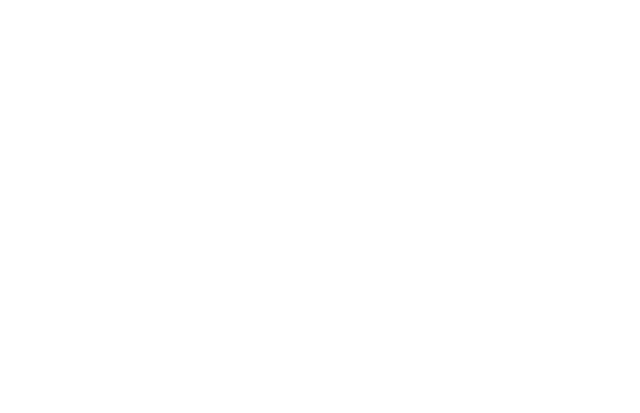
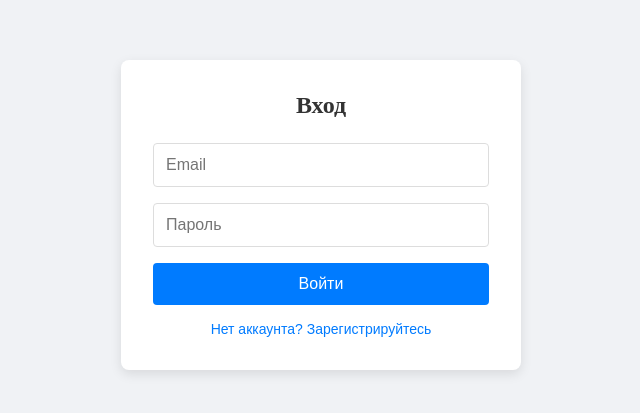
Before and after one commit to pitelinaksenia/writer, a React (Vite) app: page /auth in a window 1280 px wide. Before the commit this address had no page. Shown: the part 185-598 px from the top of the page, without its empty margins (319-959 px from the left). Built offline with nearby package versions, Linux system fonts and the light colour scheme; a web font is replaced by a local one.

Commit message:
add auth page

```diff
--- a/src/App.tsx
+++ b/src/App.tsx
@@ -4,12 +4,14 @@
 import AddBookPage from "./pages/AddBookPage/AddBookPage";
 import UpdateBookPage from "./pages/UpdateBookPage/UpdateBookPage";
 import BookInfoPage from "./pages/BookInfoPage/BookInfoPage";
+import AuthPage from "./pages/AuthPage/AuthPage";
 
 function App() {
     return (
         <Router>
             <Routes>
                 <Route path="/" element={<StartPage/>}/>
+                <Route path="/auth" element={<AuthPage/>}/>
                 <Route path="/library" element={<LibraryPage/>}/>
                 <Route path="/addbook" element={<AddBookPage/>}/>
                 <Route path="/updatebook/:bookId" element={<UpdateBookPage/>}/>
--- /dev/null
+++ b/src/pages/AuthPage/AuthPage.module.css
@@ -0,0 +1,86 @@
+.container {
+    min-height: 100vh;
+    display: flex;
+    align-items: center;
+    justify-content: center;
+    background-color: #f0f2f5;
+}
+
+.formWrapper {
+    background-color: white;
+    padding: 2rem;
+    border-radius: 8px;
+    box-shadow: 0 4px 12px rgba(0, 0, 0, 0.1);
+    width: 100%;
+    max-width: 400px;
+}
+
+.title {
+    font-size: 1.5rem;
+    font-weight: bold;
+    text-align: center;
+    margin-bottom: 1.5rem;
+    color: #333;
+}
+
+.form {
+    display: flex;
+    flex-direction: column;
+    gap: 1rem;
+}
+
+.input {
+    padding: 0.75rem;
+    border: 1px solid #ddd;
+    border-radius: 4px;
+    font-size: 1rem;
+    outline: none;
+    transition: border-color 0.2s;
+}
+
+.input:focus {
+    border-color: #007bff;
+}
+
+.button {
+    padding: 0.75rem;
+    background-color: #007bff;
+    color: white;
+    border: none;
+    border-radius: 4px;
+    font-size: 1rem;
+    cursor: pointer;
+    transition: background-color 0.2s;
+}
+
+.button:hover:not(:disabled) {
+    background-color: #0056b3;
+}
+
+.button:disabled {
+    background-color: #6c757d;
+    cursor: not-allowed;
+}
+
+.error {
+    color: #dc3545;
+    font-size: 0.875rem;
+    margin-top: 0.5rem;
+    text-align: center;
+}
+
+.toggleButton {
+    background: none;
+    border: none;
+    color: #007bff;
+    font-size: 0.875rem;
+    margin-top: 1rem;
+    cursor: pointer;
+    text-align: center;
+    width: 100%;
+}
+
+.toggleButton:hover:not(:disabled) {
+    color: #0056b3;
+    text-decoration: underline;
+}
--- /dev/null
+++ b/src/pages/AuthPage/AuthPage.tsx
@@ -0,0 +1,82 @@
+import React from "react";
+import {useState, FormEvent} from 'react';
+import {auth} from '../../services/firebase';
+import {signInWithEmailAndPassword, createUserWithEmailAndPassword, AuthError} from 'firebase/auth';
+import styles from './AuthPage.module.css';
+
+const AuthPage: React.FC = () => {
+    const [isLogin, setIsLogin] = useState<boolean>(true);
+    const [email, setEmail] = useState<string>('');
+    const [password, setPassword] = useState<string>('');
+    const [error, setError] = useState<string | null>(null);
+    const [loading, setLoading] = useState<boolean>(false);
+
+    const handleSubmit = async (e: FormEvent<HTMLFormElement>) => {
+        e.preventDefault();
+        setError(null);
+        setLoading(true);
+
+        try {
+            if (isLogin) {
+                // Вход
+                await signInWithEmailAndPassword(auth, email, password);
+                console.log('Успешный вход!');
+            } else {
+                // Регистрация
+                await createUserWithEmailAndPassword(auth, email, password);
+                console.log('Успешная регистрация!');
+            }
+        } catch (err) {
+            const authError = err as AuthError;
+            // Локализация ошибок
+            const errorMessages: { [key: string]: string } = {
+                'auth/invalid-credential': 'Неверный email или пароль.',
+                'auth/email-already-in-use': 'Этот email уже зарегистрирован.',
+                'auth/weak-password': 'Пароль слишком слабый (минимум 6 символов).',
+                'auth/invalid-email': 'Некорректный email.',
+            };
+            setError(errorMessages[authError.code] || authError.message);
+        } finally {
+            setLoading(false);
+        }
+    };
+
+    return (
+        <div className={styles.container}>
+            <div className={styles.formWrapper}>
+                <h2 className={styles.title}>{isLogin ? 'Вход' : 'Регистрация'}</h2>
+                <form onSubmit={handleSubmit} className={styles.form}>
+                    <input
+                        type="email"
+                        value={email}
+                        onChange={(e) => setEmail(e.target.value)}
+                        placeholder="Email"
+                        className={styles.input}
+                        disabled={loading}
+                    />
+                    <input
+                        type="password"
+                        value={password}
+                        onChange={(e) => setPassword(e.target.value)}
+                        placeholder="Пароль"
+                        className={styles.input}
+                        disabled={loading}
+                    />
+                    <button type="submit" className={styles.button} disabled={loading}>
+                        {loading ? 'Загрузка...' : isLogin ? 'Войти' : 'Зарегистрироваться'}
+                    </button>
+                </form>
+                {error && <p className={styles.error}>{error}</p>}
+                <button
+                    onClick={() => setIsLogin(!isLogin)}
+                    className={styles.toggleButton}
+                    disabled={loading}
+                >
+                    {isLogin ? 'Нет аккаунта? Зарегистрируйтесь' : 'Уже есть аккаунт? Войдите'}
+                </button>
+            </div>
+        </div>
+    );
+};
+
+export default AuthPage;
--- a/src/pages/UpdateBookPage/UpdateBookPage.tsx
+++ b/src/pages/UpdateBookPage/UpdateBookPage.tsx
@@ -5,7 +5,6 @@
 import {updateBook, getBookDetails} from "../../domain/book/bookService.js"
 import {BookDataWithActionStatus, FileEditAction} from "../../domain/book/book";
 import styles from "./UpdateBookPage.module.css";
-
 
 const UpdateBookForm: React.FC = () => {
     const {bookId} = useParams();
--- a/src/services/firebase.ts
+++ b/src/services/firebase.ts
@@ -1,5 +1,6 @@
 import {initializeApp} from "firebase/app";
 import {getDatabase} from "firebase/database";
+import {getAuth} from 'firebase/auth';
 
 const firebaseConfig = {
     apiKey: import.meta.env.VITE_FIREBASE_API_KEY,
@@ -16,3 +17,4 @@
 const db = getDatabase(app);
 
 export {db};
+export const auth = getAuth(app);
```
